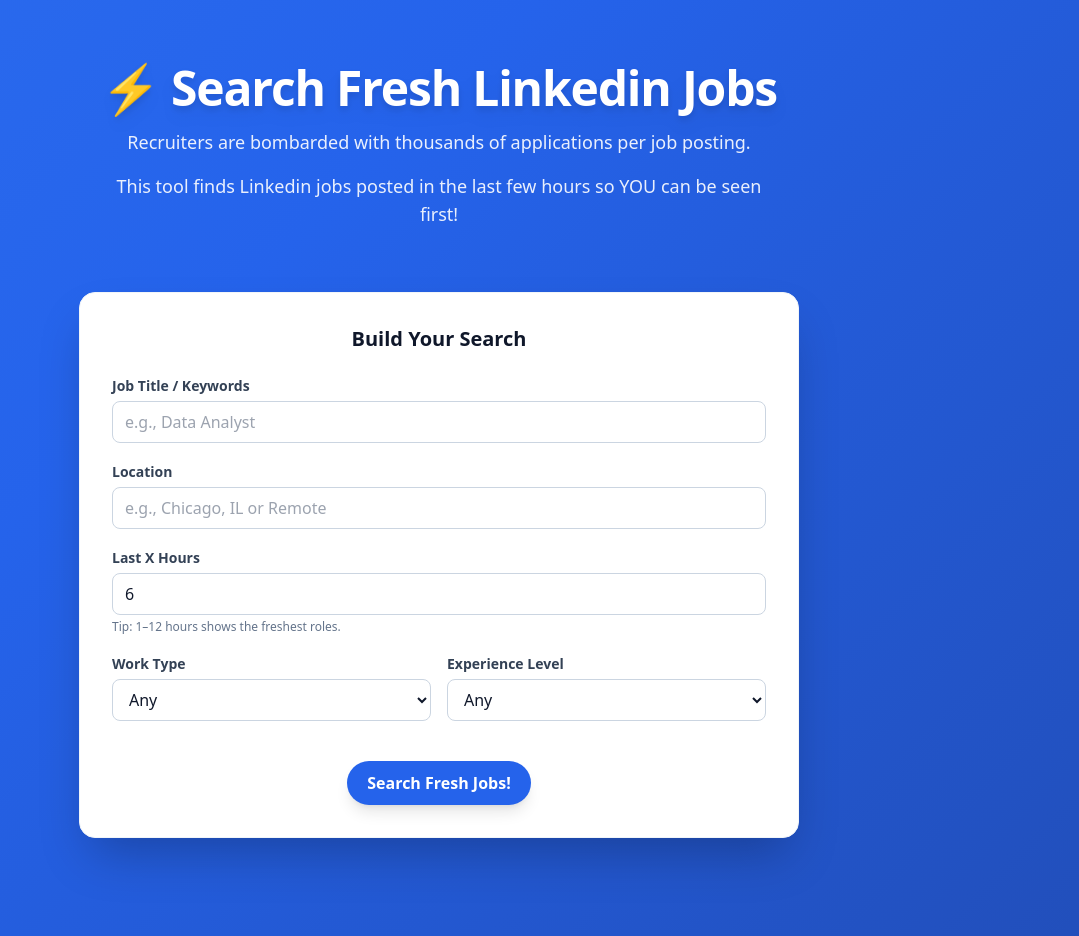
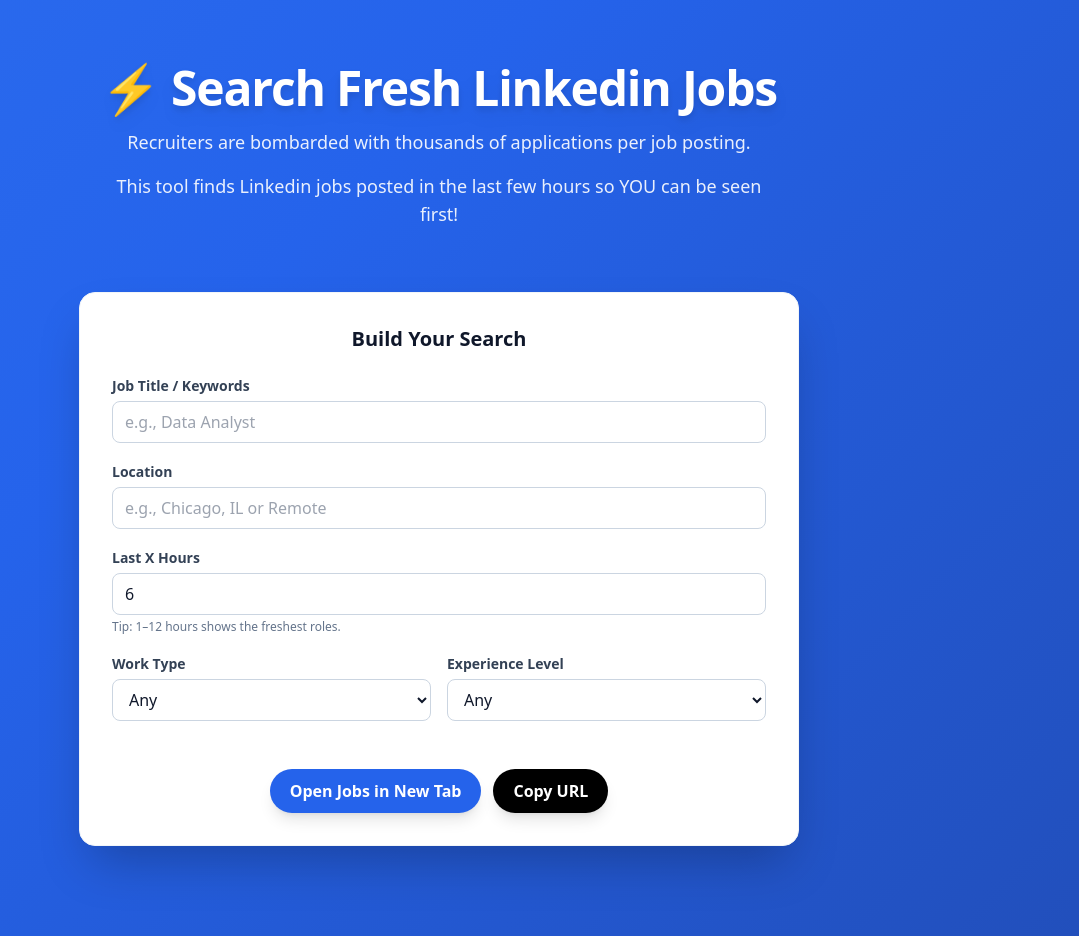
Before and after one commit to ThomasCerr/Job-Search-Tool, a Next.js app: page / in a window 1280 px wide. Shown: the top 936 px of the page, without its empty margins (201-1280 px from the left). Built offline with nearby package versions, Linux system fonts and the light colour scheme.

Commit message:
Update page.tsx

```diff
--- a/app/page.tsx
+++ b/app/page.tsx
@@ -1,5 +1,5 @@
 'use client'
-import React, { useState } from 'react'
+import React, { useState, useEffect } from 'react'
 
 type WorkType = 'Any'|'On-site'|'Remote'|'Hybrid'
 type Experience = 'Any'|'Internship'|'Entry'|'Associate'|'Mid-Senior'|'Director'|'Executive'
@@ -13,17 +13,17 @@
   const [link,setLink] = useState<string>('https://www.linkedin.com/jobs/search/')
   const [showButtons, setShowButtons] = useState(false)
 
-  const generate = ()=>{
+  // Auto-generate link whenever filters change
+  useEffect(()=>{
     const p = new URLSearchParams()
     if (keywords.trim()) p.set('keywords', keywords.trim())
     if (location.trim()) {
       p.set('location', location.trim())
     } else {
-    p.set('location', 'Worldwide')
+      p.set('location', 'United States')  // default
     }
     if (hours>0) p.set('f_TPR', 'r'+(hours*3600))
 
-  // LinkedIn expects numeric codes, not text
     const workTypeMap: Record<string,string> = {
       "On-site": "1",
       "Remote": "2",
@@ -43,7 +43,7 @@
 
     setLink(`https://www.linkedin.com/jobs/search/?${p.toString()}`)
     setShowButtons(true)
-}
+  }, [keywords, location, hours, workType, exp])
 
   const copy = async()=>{
     try { await navigator.clipboard.writeText(link) } catch {}
@@ -100,9 +100,12 @@
               </div>
             </div>
 
+            {/* Button just ensures buttons are visible after first click */}
+            {!showButtons && (
               <div className="flex justify-center mt-6">
-              <button onClick={generate} className="btn btn-primary">Search Fresh Jobs!</button>
+                <button onClick={()=>setShowButtons(true)} className="btn btn-primary">Search Fresh Jobs!</button>
               </div>
+            )}
 
             {showButtons && (
               <div className="text-center mt-8 space-y-5">
```
Lines whose indentation alone changed are shown as unchanged.
